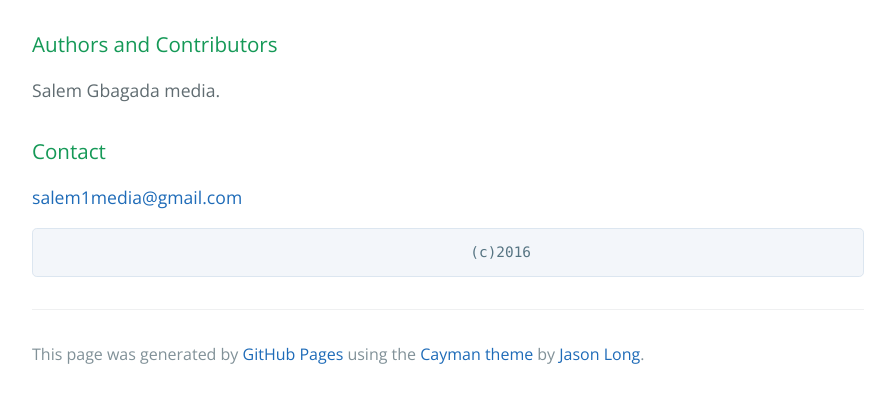
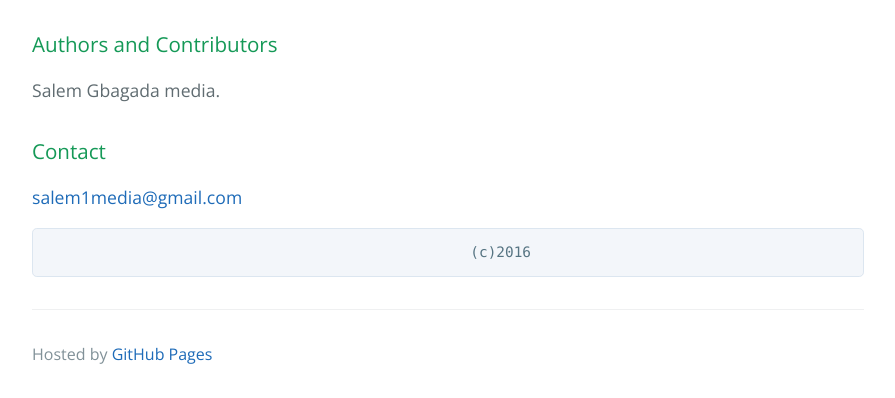
Before and after one commit to SalemGbagada/salemgbagada.github.io, a plain HTML site: page index.html in a window 1280 px wide. Shown: the part 739-1137 px from the top of the page, without its empty margins (192-1087 px from the left). Drawn offline with nearby package versions, Linux system fonts and the light colour scheme.

Commit message:
Update index.html

```diff
--- a/index.html
+++ b/index.html
@@ -39,7 +39,7 @@
 
       <footer class="site-footer">
 
-        <span class="site-footer-credits">This page was generated by <a href="https://pages.github.com">GitHub Pages</a> using the <a href="https://github.com/jasonlong/cayman-theme">Cayman theme</a> by <a href="https://twitter.com/jasonlong">Jason Long</a>.</span>
+        <span class="site-footer-credits">Hosted by <a href="https://pages.github.com">GitHub Pages</a></span>
       </footer>
 
     </section>
```
